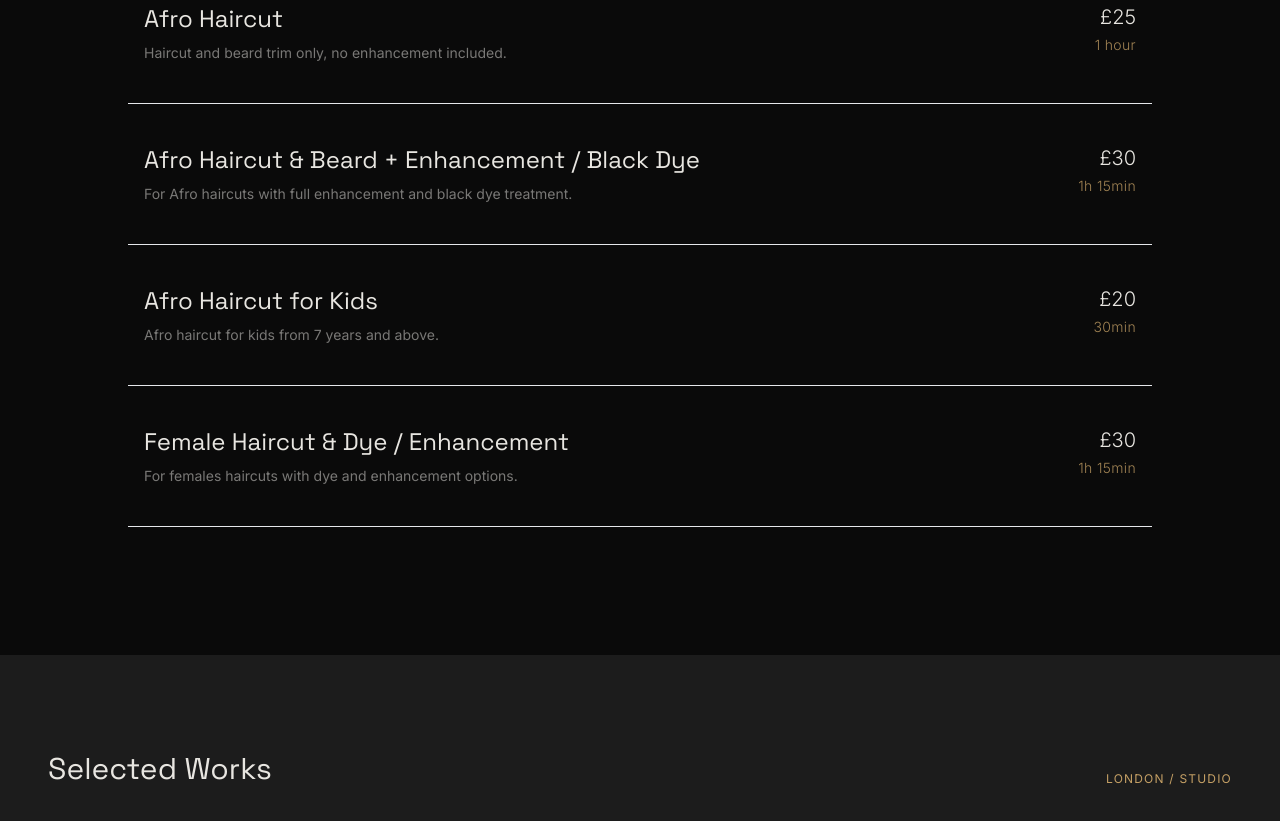
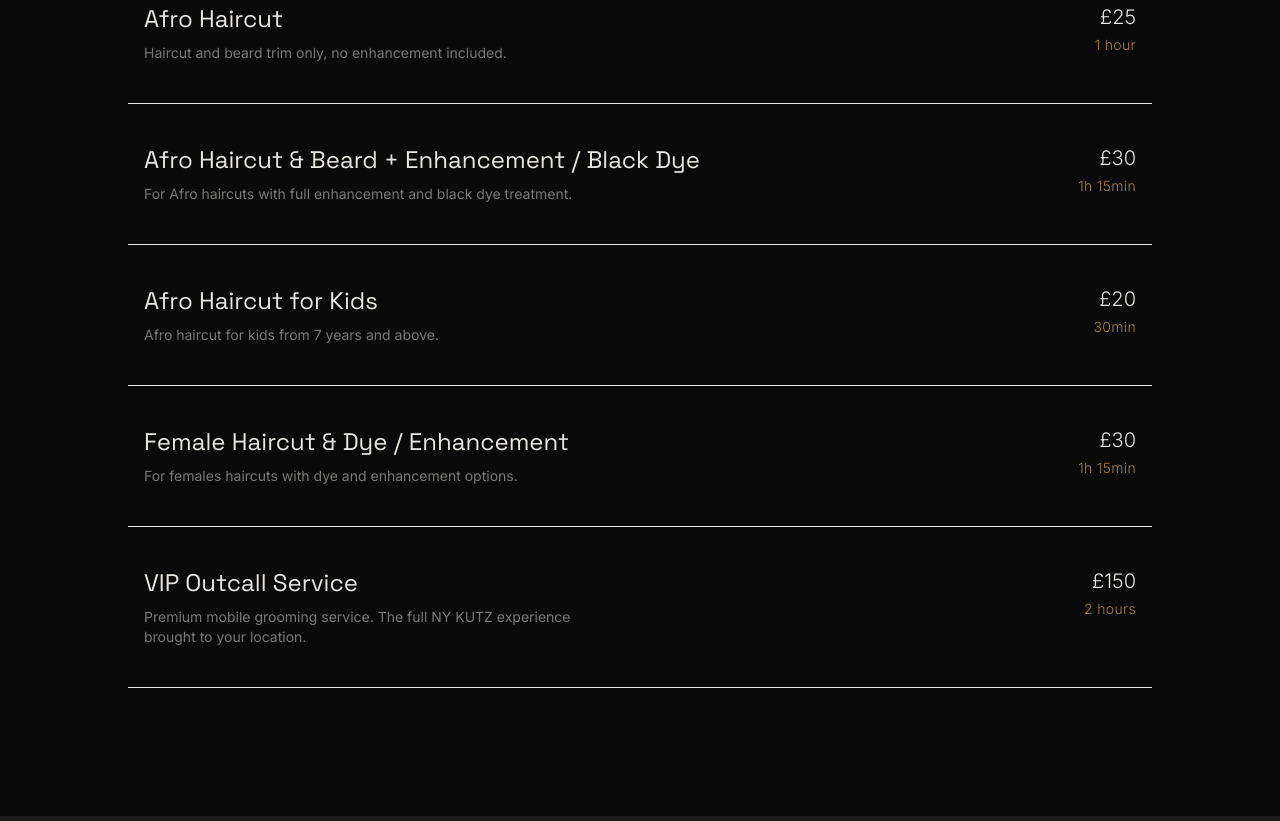
Before and after one commit to shockaswarz-cmd/NY-Kutz, a plain HTML site: page index.html in a window 1280 px wide. Shown: the part 2842-3663 px from the top of the page. Drawn offline with nearby package versions, Linux system fonts and the light colour scheme.

Commit message:
feat: add VIP Outcall Service (£150) to services section

```diff
--- a/index.html
+++ b/index.html
@@ -571,6 +571,22 @@
                         <span class="text-xl font-sans font-light text-ny-cream">£30</span>
                         <span class="text-sm text-ny-brass/80 mt-0 md:mt-1 ml-4 md:ml-0 font-light tracking-wide">1h
                             15min</span>
+                    </div>
+                </div>
+                <!-- VIP Outcall Service -->
+                <div
+                    class="group py-10 border-b border-ny-white/10 flex flex-col md:flex-row justify-between md:items-start hover:bg-ny-white/5 transition-colors duration-300 px-4 hover-trigger service-item">
+                    <div class="mb-4 md:mb-0">
+                        <h3 class="text-2xl font-display text-ny-cream group-hover:text-ny-brass transition-colors">VIP
+                            Outcall Service</h3>
+                        <p class="text-ny-cream/50 text-sm mt-2 max-w-md">Premium mobile grooming service. The full NY
+                            KUTZ experience brought to your location.</p>
+                    </div>
+                    <div
+                        class="text-left md:text-right flex flex-row md:flex-col items-center md:items-end justify-between md:justify-start">
+                        <span class="text-xl font-sans font-light text-ny-cream">£150</span>
+                        <span class="text-sm text-ny-brass/80 mt-0 md:mt-1 ml-4 md:ml-0 font-light tracking-wide">2
+                            hours</span>
                     </div>
                 </div>
             </div>
```
